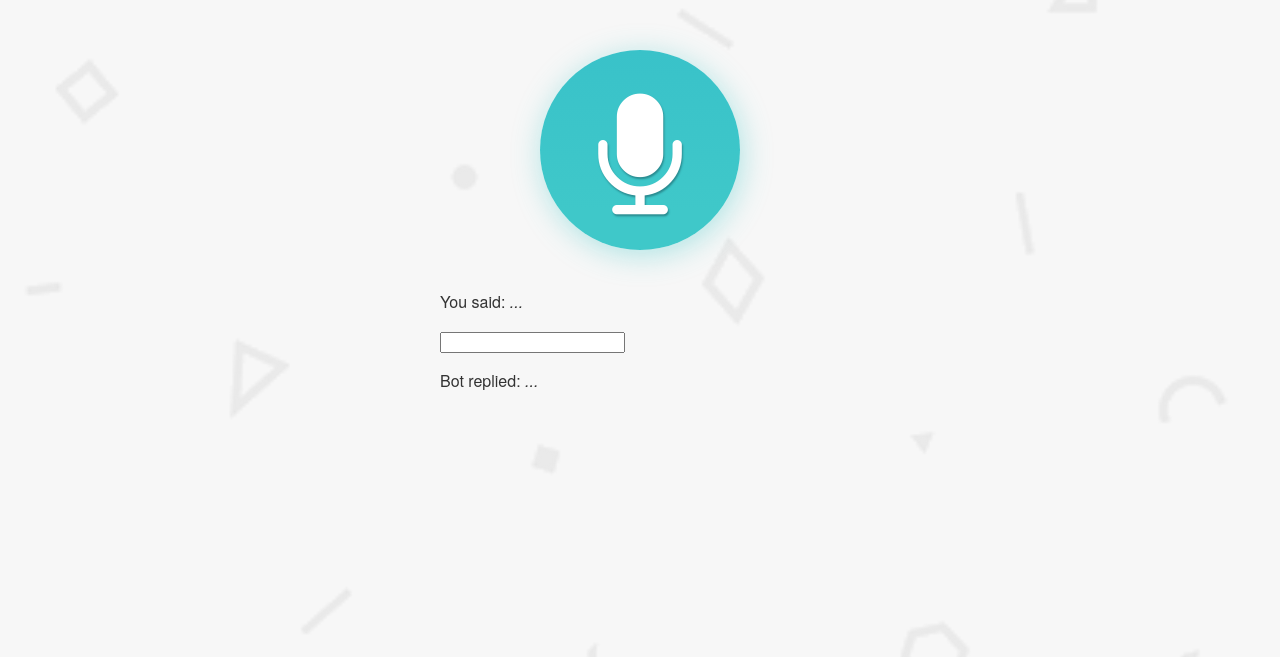
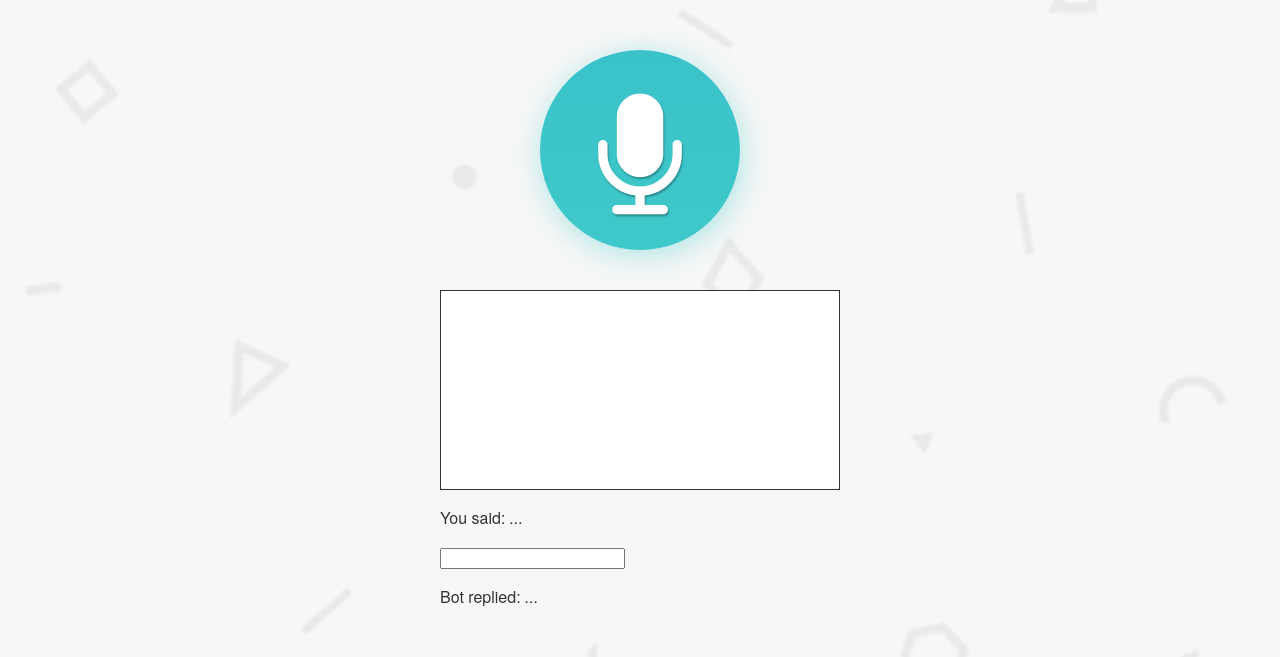
Before and after one commit to amjadansari/chatbot, a website: page views/index.html in a window 1280 px wide. Shown: the part 143-800 px from the top of the page. Drawn offline with nearby package versions, Linux system fonts and the light colour scheme; files that its build step writes are made by us from their sources; no server answers; files whose address does not match are found by name.

Commit message:
CSS changes

```diff
--- a/public/css/style.css
+++ b/public/css/style.css
@@ -89,3 +89,9 @@ button:focus {
 .fa-github::before {
     content: "\f09b";
 }
+
+#messagesDiv {
+  height: 200px;
+  border: 1px solid;
+  background: #fff;
+}
```
